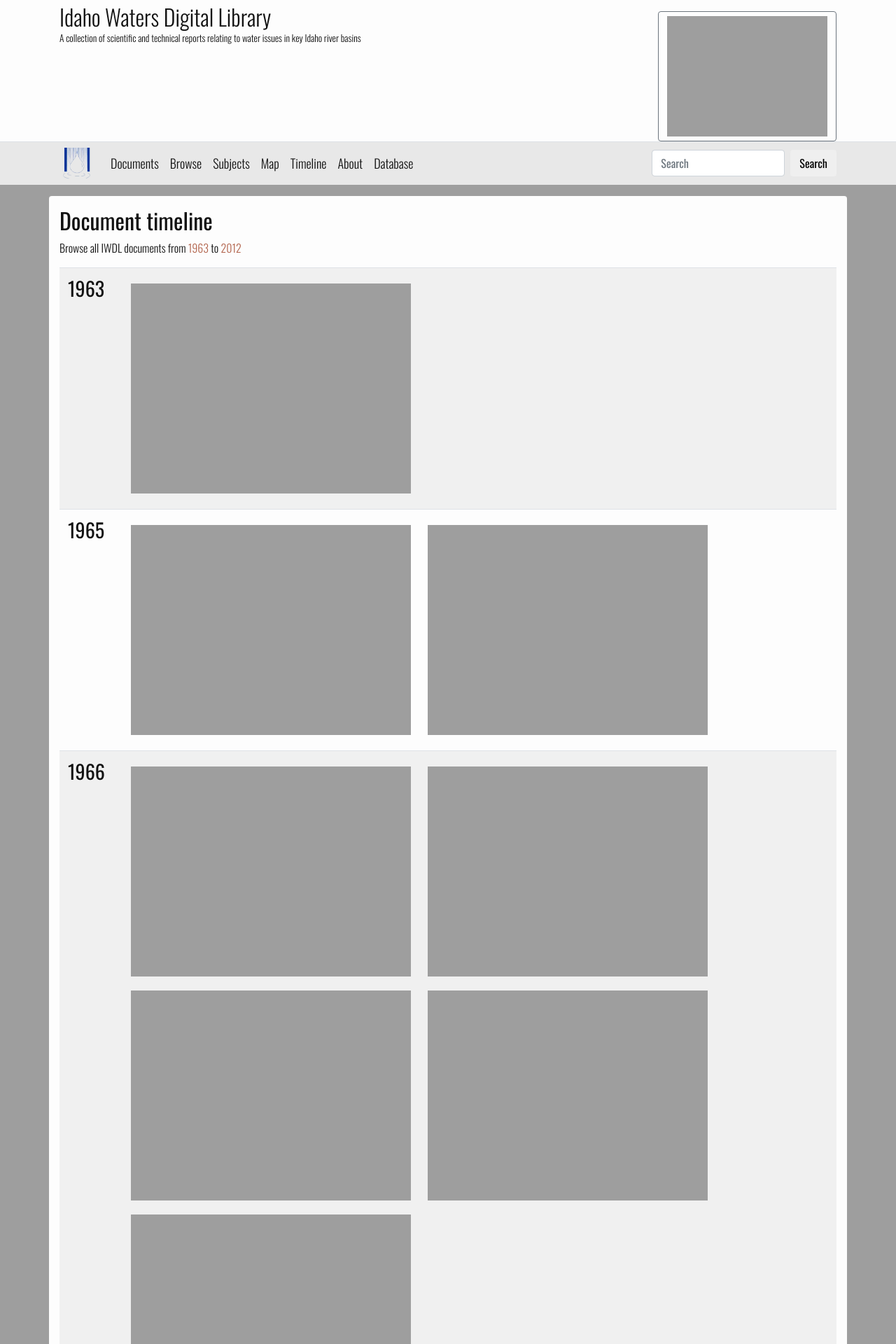
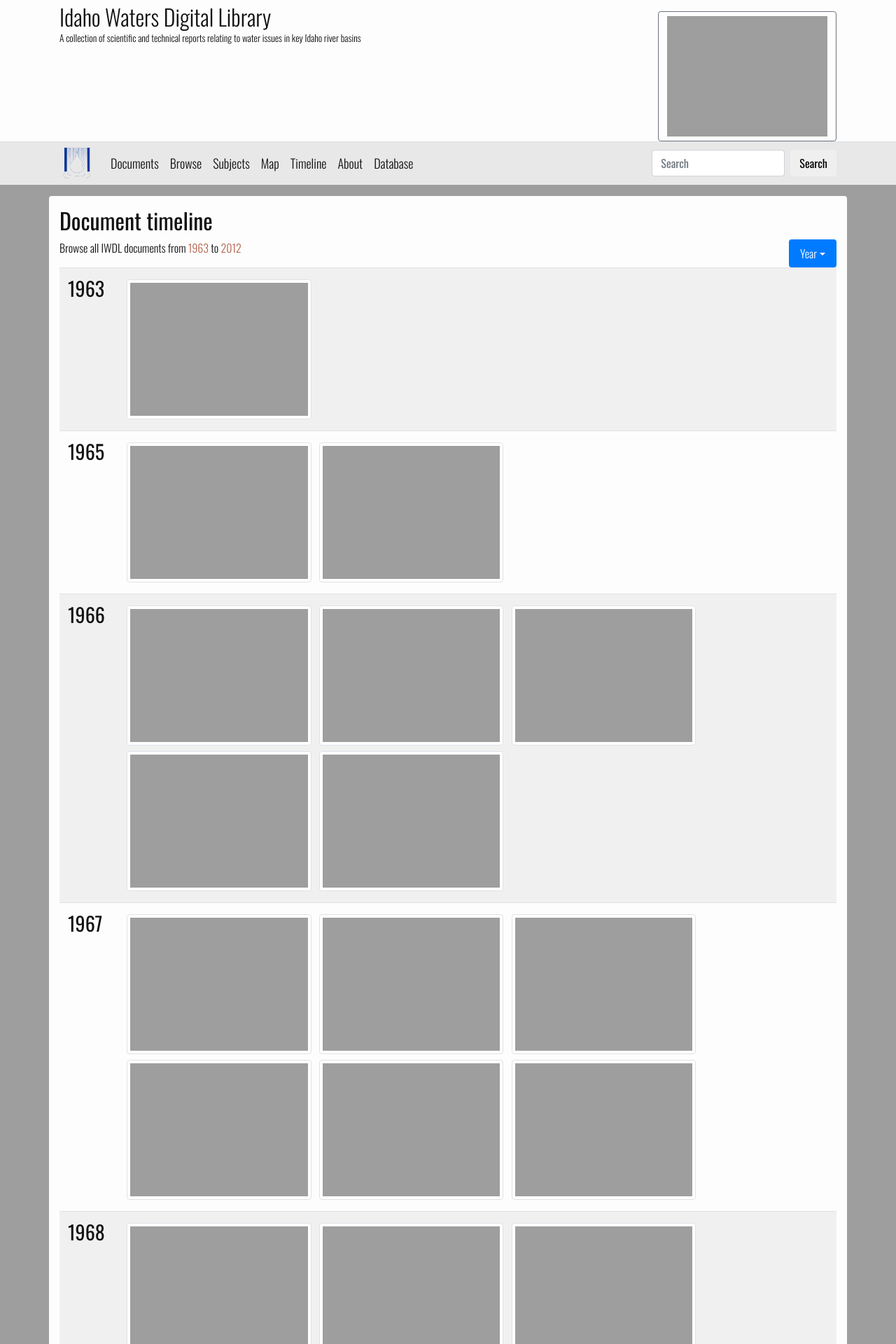
Before and after one commit to uidaholib/iwdl_source, a Jekyll site: the page built from timeline.md, in a window 1280 px wide. Shown: the top 1920 px of the page at 70% size. Built offline with Jekyll 4.4.1, drawn with Linux system fonts in a browser that asks for light colours.

Commit message:
improve timeline feature

```diff
--- a/_includes/js/timeline-js.html
+++ b/_includes/js/timeline-js.html
@@ -6,4 +6,8 @@
        effect: "fadeIn",
        failure_limit: Math.max($imgs.length - 1, 0)
     });
+    // init tooltips
+    $(function () {
+        $('[data-toggle="tooltip"]').tooltip()
+    })
 </script>
--- a/_layouts/timeline.html
+++ b/_layouts/timeline.html
@@ -8,19 +8,33 @@ layout: page
 {% assign raw-dates = site.data[site.metadata] | map: 'date' | compact %}
 {% capture clean-years %}{% for date in raw-dates %}{% if date contains "-" %}{{date | split: "-" | first }}{% elsif date contains "/" %}{{ date | split: "/" | last }}{% else %}{{ date }}{% endif %}{% unless forloop.last %};{% endunless %}{%- endfor -%}{% endcapture %}
 {%- assign years = clean-years | split: ";" | sort -%}
-{%- assign uniqueDates = years | uniq | sort -%}
+{%- assign uniqueYears = years | uniq | sort -%}
+{%- assign navYears = "1960;1970;1980;1990;2000;2010" | split: ";" -%}
+<style>
+.img-thumbnail { height: 200px; }
+</style>
+
+<ul class="nav nav-pills float-right" id="year-nav">
+  <li class="nav-item dropdown">
+    <a class="nav-link active dropdown-toggle" data-toggle="dropdown" href="#" role="button" aria-haspopup="true" aria-expanded="false">Year</a>
+    <div class="dropdown-menu">
+      {% for y in navYears %}
+      <a class="dropdown-item" href="#{{ y }}">{{ y }}</a>{% endfor %}
+    </div>
+  </li>
+</ul>
 
 <p>Browse all IWDL documents from <a href="#{{ years | first }}">{{ years | first }}</a> to <a href="#{{ years | last }}">{{ years | last }}</a></p>
 
-<table class="table table-striped">
-  {%for date in uniqueDates %}
+<table id="timeline" class="table table-striped">
+  {% for date in uniqueYears %}
   <tr>
-    <th><h3 id="{{date}}">{{date}}</h2></th>
+    <th><h3 id="{{date}}">{{ date }}</h2></th>
     <td>
-    {%for item in items %}{% if item.date contains date %}
-    <a href="{{ "/docs/" | absolute_url | append: item.resource-identifier | append: ".html" }}" ><img class="lazy" data-original="https://www.lib.uidaho.edu/digital/iwdl/images/thumb/{{ item.resource-identifier }}.jpg" style="margin:10px;" alt="{{ item.title }}"  title="{{ item.title }} | {{ item.date }}"/></a>
-    {% endif %}{%endfor%}
+    {% for item in items %}{% if item.date contains date %}
+    <a href="{{ "/docs/" | absolute_url | append: item.resource-identifier | append: ".html" }}" ><img class="lazy img-thumbnail m-1" data-original="https://www.lib.uidaho.edu/digital/iwdl/images/thumb/{{ item.resource-identifier }}.jpg" alt="{{ item.title }}" data-toggle="tooltip" data-placement="bottom" title="{{ item.title }} | {{ item.date }}"></a>
+    {% endif %}{% endfor %}
     </td>
   </tr>
-  {%endfor%}
+  {% endfor %}
 </table>
```
Also changed, not shown: _data/iwdl-complete.csv.
